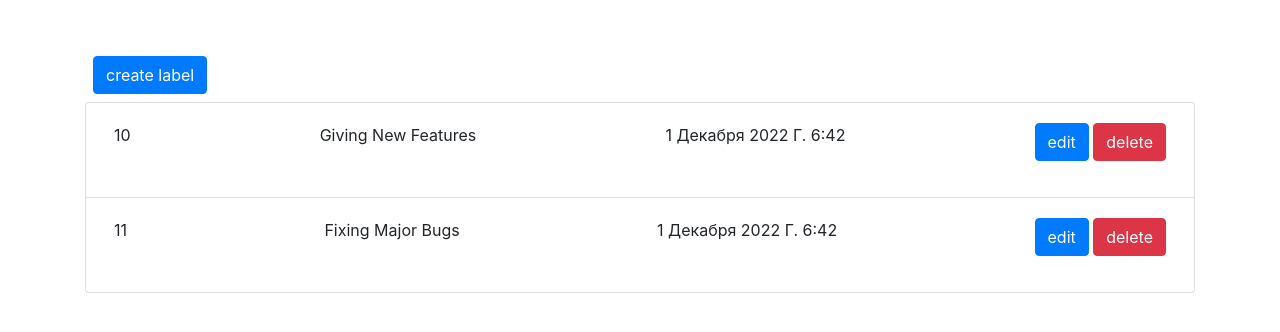
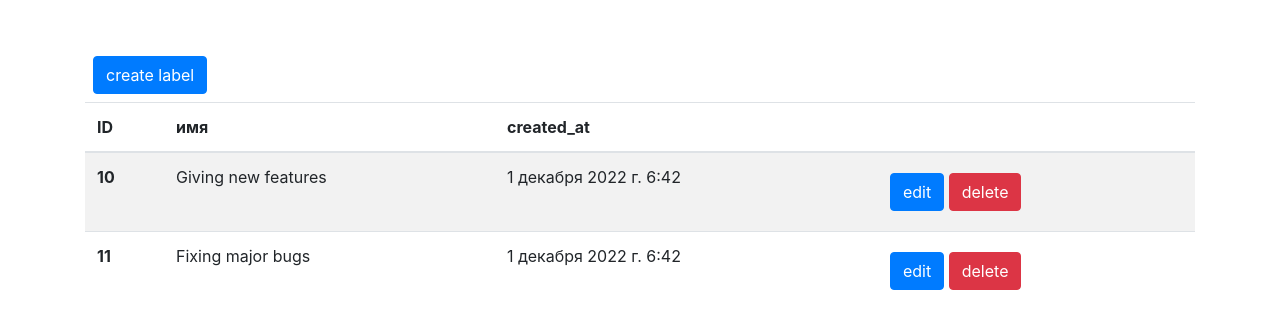
Before and after one commit to GregTMJ/python-project-52, a Django app: page /labels/ in a window 1280 px wide. Shown: the part 56-388 px from the top of the page. Run offline with Django 4.2, Linux system fonts and the light colour scheme; data comes from the database, SQL or seed files in the repository; some libraries are stand-ins or nearby versions.

Commit message:
changing main template labels

```diff
--- a/task_manager/labels/views.py
+++ b/task_manager/labels/views.py
@@ -71,7 +71,8 @@ class LabelDeleteView(DeleteView,
 
     def post(self, request, *args, **kwargs):
         if self.get_object().labels.all().exists():
-            messages.error(self.request, _('Unable to delete label because it is in use'))
+            messages.error(self.request,
+                           _('Unable to delete label because it is in use'))
             return redirect('labels')
 
         return super().post(request, *args, **kwargs)
--- a/task_manager/templates/labels/main.html
+++ b/task_manager/templates/labels/main.html
@@ -11,31 +11,50 @@
             <a class="btn btn-primary" href="{% url 'create_label' %}"
                role="button">{% trans 'create label' %}</a>
         </div>
+        <table class="table table-striped">
+            <thead>
+            <tr>
+                <th scope="col">
+                    {% trans 'ID' %}
+                </th>
+                <th scope="col">
+                    {% trans 'name' %}
+                </th>
+                <th scope="col">
+                    {% trans 'created_at' %}
+                </th>
+                <th scope="col">
 
-        <ul class="list-group">
+                </th>
+            </tr>
+            </thead>
+            <tbody>
             {% if labels %}
             {% for label in labels %}
-
-            <li class="list-group-item">
-
-                <div class="d-flex bd-highlight mb-3">
-                    <div class="mr-auto p-2 bd-highlight text-capitalize">{{ label.id }}</div>
-                    <div class="mr-auto p-2 bd-highlight text-capitalize">{{ label.name }}</div>
-                    <div class="mr-auto p-2 bd-highlight text-capitalize">{{ label.created_at }}</div>
+            <tr>
+                <th scope="col">
+                    {{ label.id }}
+                </th>
+                <td>
+                    {{ label.name }}
+                </td>
+                <td>
+                    {{ label.created_at }}
+                </td>
+                <td>
                     <div class="p-2 bd-highlight">
                         <a class="btn btn-primary" href="{% url 'update_label' label.id %}"
                            role="button">{% trans 'edit' %}</a>
                         <a class="btn btn-danger" href="{% url 'delete_label' label.id %}"
                            role="button">{% trans 'delete' %}</a>
                     </div>
-                </div>
-
-            </li>
-
+                </td>
+            </tr>
             {% endfor %}
             {% endif %}
-        </ul>
 
+            </tbody>
+        </table>
     </div>
 </main>
 {% endblock %}
```
